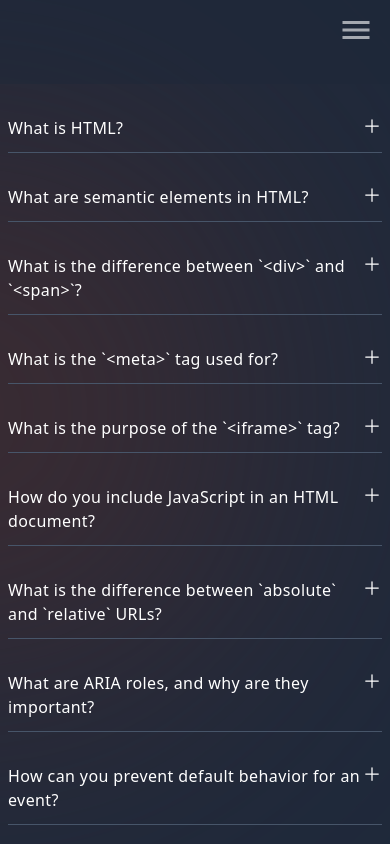
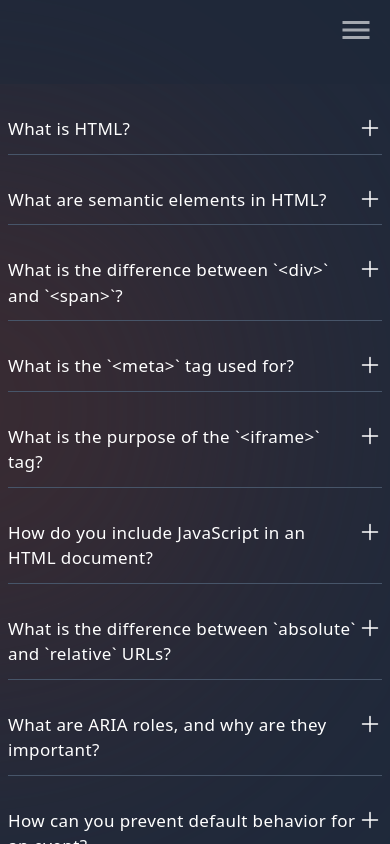
Before and after one commit to Webprojon/frontify, a React (Vite) app: page /html-css in a window 390 px wide. Built offline with nearby package versions, Linux system fonts and the light colour scheme.

Commit message:
size changed

```diff
--- a/src/components/Accardions.tsx
+++ b/src/components/Accardions.tsx
@@ -266,7 +266,7 @@ export default function Accardions() {
 						onClick={() => toggleAccardion(question.id)}
 						className="flex justify-between py-2 cursor-pointer"
 					>
-						<h2 className="md:text-[22px] md:leading-none">
+						<h2 className="text-[17px] md:text-[22px] md:leading-none">
 							{question.question}
 						</h2>
 
@@ -276,7 +276,7 @@ export default function Accardions() {
 							}}
 							transition={{ duration: 0.3 }}
 						>
-							<HiPlus className="size-5 md:size-7" />
+							<HiPlus className="size-6 md:size-7 ml-[2px]" />
 						</motion.div>
 					</div>
 
@@ -287,7 +287,7 @@ export default function Accardions() {
 								animate={{ height: "auto", opacity: 1 }}
 								exit={{ height: 0, opacity: 0 }}
 								transition={{ duration: 0.3 }}
-								className="text-[17px] text-slate-300 tracking-wider"
+								className="md:text-[17px] text-slate-300 tracking-wider"
 							>
 								{question.answer}
 							</motion.div>
```
